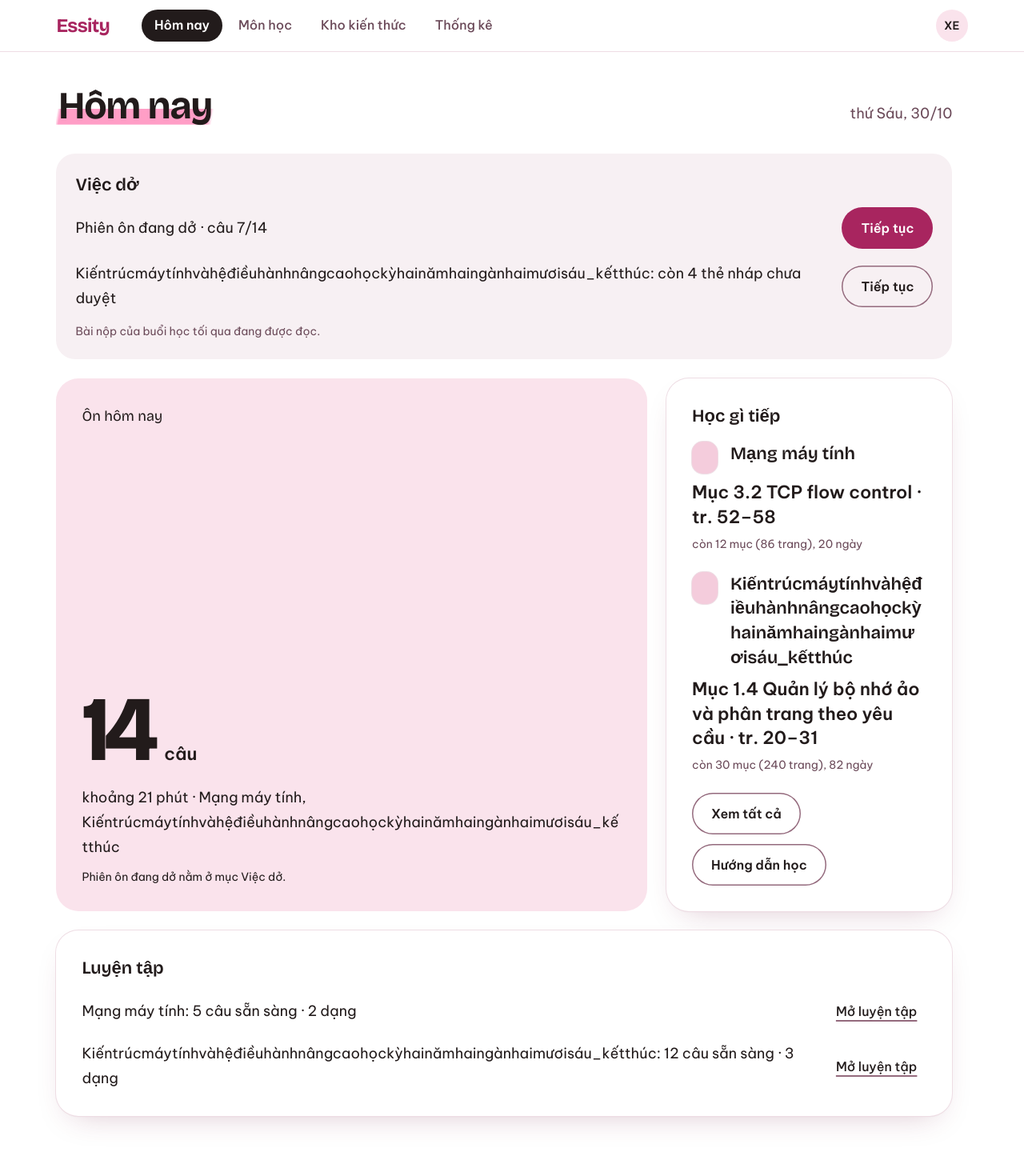
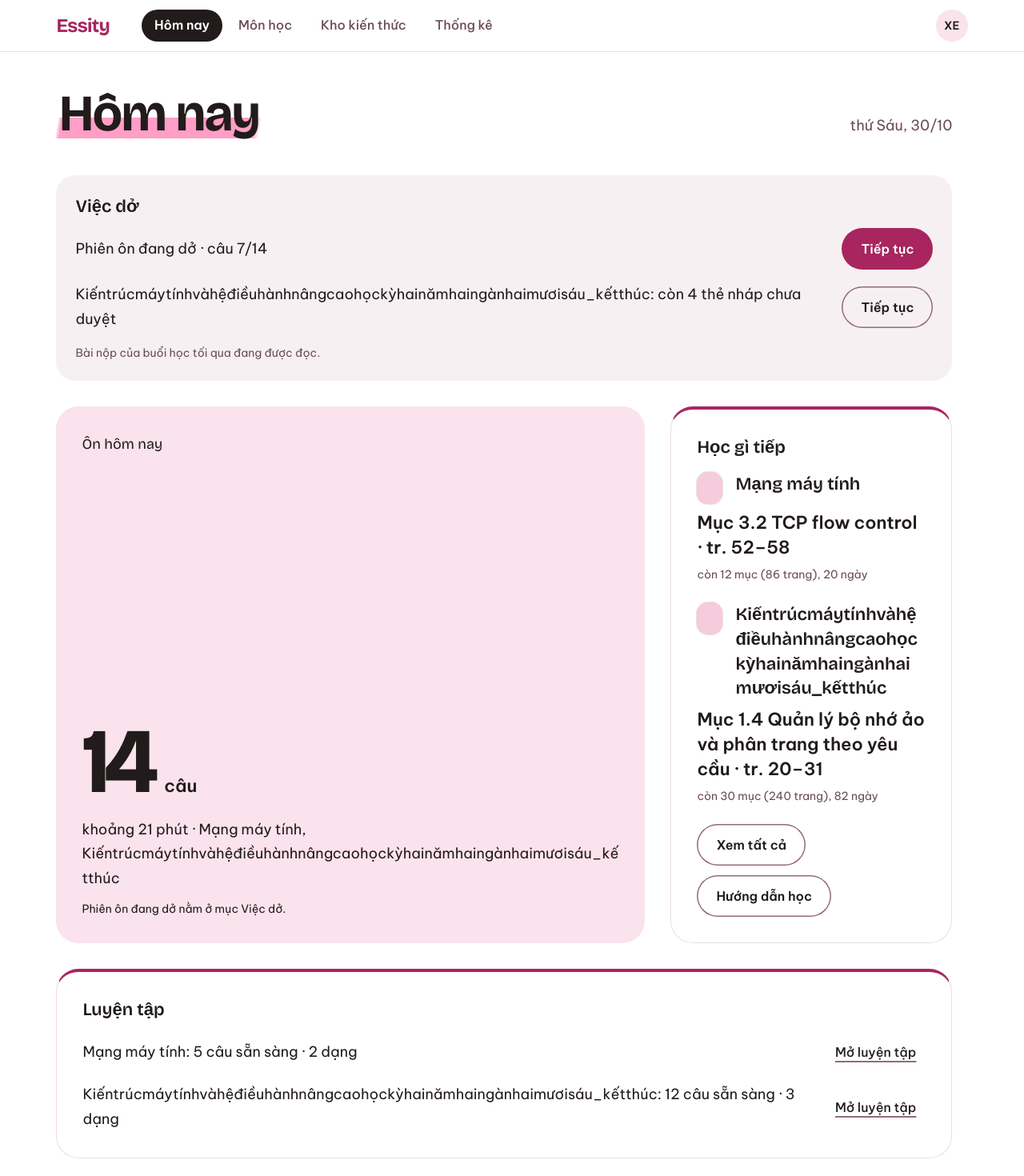
Before and after one commit to Nha-Cong-Dong/Essity, a Next.js app in the folder apps/web/: page /design-preview/today in a window 1280 px wide. Shown: the top 1470 px of the page at 80% size. Built offline with nearby package versions, Linux system fonts and the light colour scheme.

Commit message:
Phase B: Hom nay - display title, roomier rhythm, reveal, edged tiles, mascot on no-subject state

```diff
--- a/apps/web/components/today-v2/today-v2-screen.tsx
+++ b/apps/web/components/today-v2/today-v2-screen.tsx
@@ -22,11 +22,13 @@ import {
 // Order: Việc dở, Ôn hôm nay, Học gì tiếp, Luyện tập. Exactly one primary button per state.
 
 const FULL = "max-sm:w-full";
+// Phase B: a quiet card with the landing's thin pink top edge (a border, so no shadow).
+const EDGE = "min-w-0 border border-line border-t-4 border-t-hong shadow-none hover:shadow-none";
 
 function Heading({ day }: { day: string }) {
   return (
-    <div className="mb-8 flex flex-wrap items-baseline justify-between gap-x-6 gap-y-2">
-      <h1 className="m-0 font-display text-title">
+    <div className="mb-10 flex flex-wrap items-baseline justify-between gap-x-6 gap-y-2">
+      <h1 className="m-0 font-display text-display">
         <Marker>{COPY.heading}</Marker>
       </h1>
       <p className="m-0 text-read text-ink-soft">{dayLabel(day)}</p>
@@ -183,7 +185,7 @@ function LearnSection({ today, primary }: { today: TodayV2; primary: boolean })
   const { items, empty_reason } = today.learn;
   const first = items.findIndex((item) => item.state === "next");
   return (
-    <Sheet variant="tile" className="min-w-0 min-[901px]:col-span-4" aria-labelledby="today-learn">
+    <Sheet variant="tile" className={`${EDGE} min-[901px]:col-span-4`} aria-labelledby="today-learn">
       <h2 id="today-learn" className="m-0 font-display text-lead">
         {COPY.learn}
       </h2>
@@ -214,7 +216,7 @@ function LearnSection({ today, primary }: { today: TodayV2; primary: boolean })
 
 function PracticeSection({ practice, primary }: { practice: NonNullable<TodayV2["practice"]>; primary: boolean }) {
   return (
-    <Sheet variant="tile" className="min-w-0 min-[901px]:col-span-12" aria-labelledby="today-practice">
+    <Sheet variant="tile" className={`${EDGE} min-[901px]:col-span-12`} aria-labelledby="today-practice">
       <h2 id="today-practice" className="m-0 font-display text-lead">
         {COPY.practice}
       </h2>
@@ -254,6 +256,7 @@ export function TodayV2Screen({ today, preview = false }: { today: TodayV2; prev
       <>
         <Heading day={today.learning_day} />
         <section className="flex flex-col items-start gap-3 py-8" aria-labelledby="today-empty">
+          <Mascot pose="vui" size="lg" />
           <p id="today-empty" className="m-0 font-display text-title">
             {COPY.noSubjects}
           </p>
@@ -269,7 +272,7 @@ export function TodayV2Screen({ today, preview = false }: { today: TodayV2; prev
   return (
     <>
       <Heading day={today.learning_day} />
-      <div className="grid gap-6 min-[901px]:grid-cols-12">
+      <div data-reveal className="grid gap-8 min-[901px]:grid-cols-12">
         {today.unfinished.length > 0 && <ResumeStrip items={today.unfinished} />}
         <ReviewTile review={today.review} primary={primary === "review"} preview={preview} />
         <LearnSection today={today} primary={primary === "learn"} />
```
